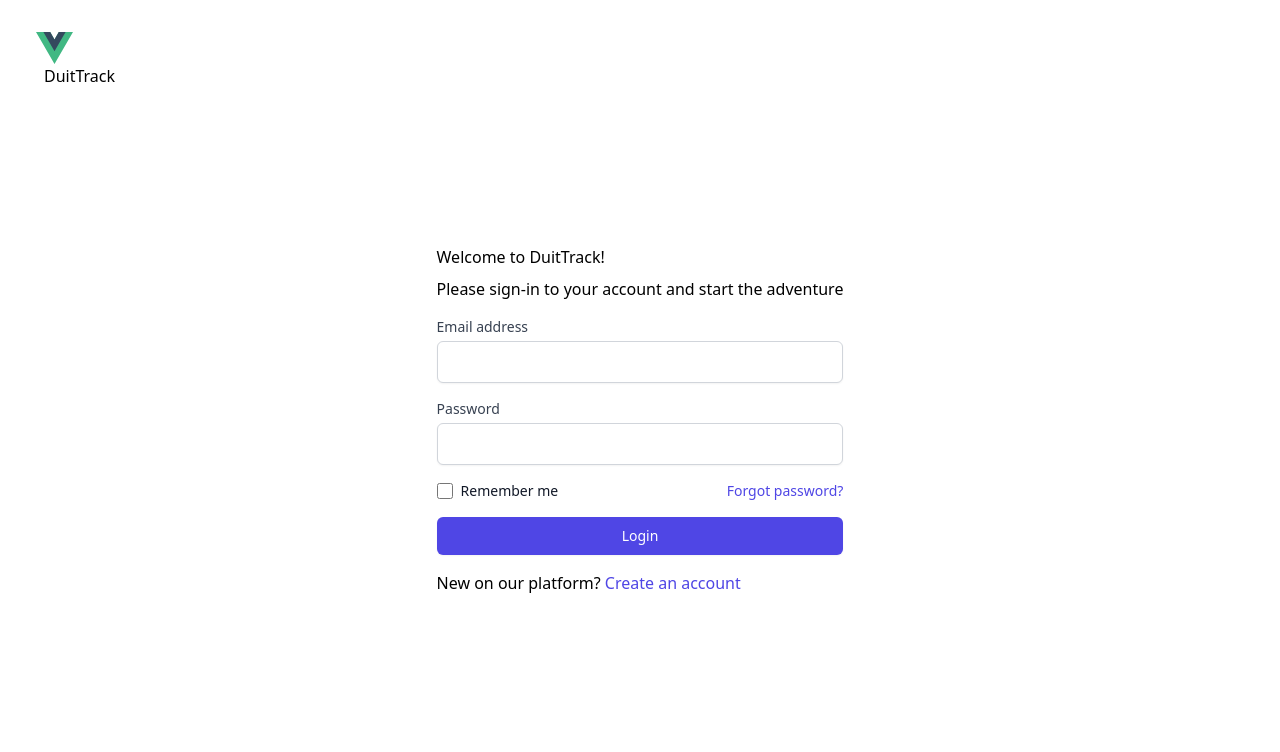
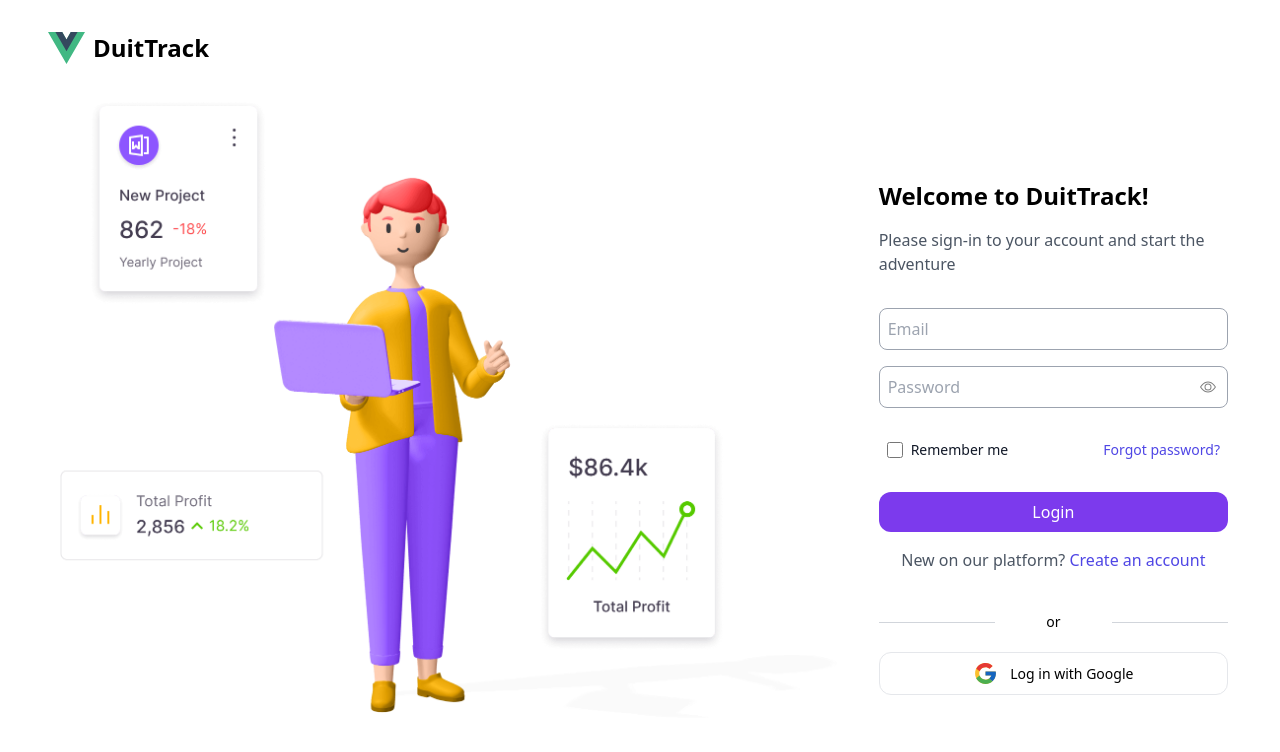
Before and after one commit to AnalyticsWithJeff/duittrack, a Vue app in the folder duit-track/: page /login in a window 1280 px wide. Shown: the top 752 px of the page. Built offline with nearby package versions, Linux system fonts and the light colour scheme.

Commit message:
login design done

```diff
--- a/duit-track/src/views/HomeView.vue
+++ b/duit-track/src/views/HomeView.vue
@@ -1,6 +1,7 @@
 <script setup>
+
 </script>
 
 <template>
-  <h1>DuitTrack</h1>
+  <a href="/login">Login</a>
 </template>
--- a/duit-track/src/views/LoginView.vue
+++ b/duit-track/src/views/LoginView.vue
@@ -1,25 +1,105 @@
 <script setup>
     import logo from '@/assets/logo.svg'
+    import login from'@/assets/login.png'
 </script>
 
 <template>
-    <div class="mt-4 mx-10">
-        <div class="absolute inset-y-8 inset-x-9 space-x-2">
+    <div class="absolute inset-y-8 inset-x-12 max-h-fit">
+        <div class="flex space-x-2">
             <img class="h-8 w-auto" :src="logo" alt="DuitTrack" />
-            <h2 class="inline-block">DuitTrack</h2>
+            <h2 class="inline-block font-bold text-2xl">DuitTrack</h2>
         </div>
-        <div class="flex items-center justify-center min-h-svh">
-            <div class="my-auto">
+    </div>
+    <section class="flex items-center justify-center min-h-screen p-5">
+
+        <!-- Login Container -->
+        <div class="desktop:mt-10 flex max-w-screen items-center">
+
+            <!-- Image -->
+            <div class="laptop:block hidden w-2/3 py-10 pl-10">
+                <img class="max-h-screen" :src="login" alt="Login" />
+            </div>
+
+            <!-- Form -->
+            <div class="laptop:w-1/3 px-8">
+                <h2 class="font-semibold text-2xl">Welcome to DuitTrack!</h2>
+                <p class="mt-4 text-gray-600 font-normal">Please sign-in to your account and start the adventure</p>
+
+                <form action="" class="flex flex-col gap-4">
+                    <input class="p-2 mt-8 border border-gray-400 rounded-lg"
+                    type="text"
+                    name="email"
+                    placeholder="Email">
+                    <div class="relative">
+                        <input class="p-2 border border-gray-400 rounded-lg w-full"
+                        type="password"
+                        name="password"
+                        placeholder="Password">
+                        <svg
+                        xmlns="http://www.w3.org/2000/svg"
+                        width="16" height="16"
+                        fill="gray"
+                        class="bi bi-eye absolute top-1/2 right-3 -translate-y-1/2" viewBox="0 0 16 16">
+                            <path d="M16 8s-3-5.5-8-5.5S0 8 0 8s3 5.5 8 5.5S16 8 16 8M1.173 8a13 13 0 0 1 1.66-2.043C4.12 4.668 5.88 3.5 8 3.5s3.879 1.168 5.168 2.457A13 13 0 0 1 14.828 8q-.086.13-.195.288c-.335.48-.83 1.12-1.465 1.755C11.879 11.332 10.119 12.5 8 12.5s-3.879-1.168-5.168-2.457A13 13 0 0 1 1.172 8z"/>
+                            <path d="M8 5.5a2.5 2.5 0 1 0 0 5 2.5 2.5 0 0 0 0-5M4.5 8a3.5 3.5 0 1 1 7 0 3.5 3.5 0 0 1-7 0"/>
+                        </svg>
+                    </div>
+                    <div class="my-4 flex justify-between items-center mx-2">
+                        <div class="flex items-center">
+                            <input id="remember-me" type="checkbox" v-model="rememberMe"
+                            class="h-4 w-4 text-indigo-600 focus:ring-indigo-500 border-4 border-gray-300 rounded-2xl">
+                            <label for="remember-me" class="ml-2 block text-sm text-gray-900">Remember me</label>
+                        </div>
+                        <div class="text-sm">
+                            <a href="#" class="font-medium text-indigo-600 hover:text-indigo-500">Forgot password?</a>
+                        </div>
+                    </div>
+                    <button class="bg-violet-600 rounded-xl text-white py-2">Login</button>
+                </form>
+                <div class="mt-4 flex justify-center">
+                    <p class="text-gray-600 font-normal">
+                        New on our platform?
+                        <a class="text-indigo-600" href="/">Create an account</a>
+                    </p>
+                </div>
+                <!-- Divider -->
+                <div class="mt-10 grid grid-cols-3 items-center">
+                    <hr class="border-gray-300">
+                    <p class="text-center text-sm">or</p>
+                    <hr class="border-gray-300">
+                </div>
+                <button class="bg-white border py-2 w-full rounded-xl mt-5 flex justify-center items-center text-sm">
+                    <svg class="mr-3" xmlns="http://www.w3.org/2000/svg" x="0px" y="0px" width="25" viewBox="0 0 48 48">
+                        <path fill="#fbc02d"
+                            d="M43.611,20.083H42V20H24v8h11.303c-1.649,4.657-6.08,8-11.303,8c-6.627,0-12-5.373-12-12
+                            s5.373-12,12-12c3.059,0,5.842,1.154,7.961,3.039l5.657-5.657C34.046,6.053,29.268,4,24,4C12.955,4,4,12.955,4,24s8.955,20,20,20
+                            s20-8.955,20-20C44,22.659,43.862,21.35,43.611,20.083z">
+                        </path>
+                        <path fill="#e53935" d="M6.306,14.691l6.571,4.819C14.655,15.108,18.961,12,24,12c3.059,0,5.842,1.154,7.961,3.039
+                            l5.657-5.657C34.046,6.053,29.268,4,24,4C16.318,4,9.656,8.337,6.306,14.691z">
+                        </path>
+                        <path fill="#4caf50" d="M24,44c5.166,0,9.86-1.977,13.409-5.192l-6.19-5.238C29.211,35.091,26.715,36,24,36
+                            c-5.202,0-9.619-3.317-11.283-7.946l-6.522,5.025C9.505,39.556,16.227,44,24,44z"></path><path fill="#1565c0"
+                            d="M43.611,20.083L43.595,20L42,20H24v8h11.303c-0.792,2.237-2.231,4.166-4.087,5.571
+                            c0.001-0.001,0.002-0.001,0.003-0.002l6.19,5.238C36.971,39.205,44,34,44,24C44,22.659,43.862,21.35,43.611,20.083z">
+                        </path>
+                    </svg>
+                    Log in with Google
+                </button>
+            </div>
+        </div>
+        <!-- <div class="my-auto">
             <h2 class="py-2">Welcome to DuitTrack!</h2>
             <p>Please sign-in to your account and start the adventure</p>
+
             <form @submit.prevent="handleLogin">
                 <div class="my-4">
                     <label for="email" class="block text-sm font-medium text-gray-700">Email address</label>
-                        <input type="email" id="email" v-model="email" required class="mt-1 block w-full px-3 py-2 border border-gray-300 rounded-md shadow-sm focus:outline-none focus:ring-indigo-500 focus:border-indigo-500 sm:text-sm">
+                    <input placeholder="Email" type="email" id="email" v-model="email" required class="mt-1 block w-full px-3 py-2 border border-gray-300 rounded-md shadow-sm focus:outline-none focus:ring-indigo-500 focus:border-indigo-500 sm:text-sm">
                 </div>
                 <div class="my-4">
                     <label for="password" class="block text-sm font-medium text-gray-700">Password</label>
-                        <input type="password" id="password" v-model="password" required class="mt-1 block w-full px-3 py-2 border border-gray-300 rounded-md shadow-sm focus:outline-none focus:ring-indigo-500 focus:border-indigo-500 sm:text-sm">
+                    <input placeholder="Password" type="password" id="password" v-model="password" required class="mt-1 block w-full px-3 py-2 border border-gray-300 rounded-md shadow-sm focus:outline-none focus:ring-indigo-500 focus:border-indigo-500 sm:text-sm">
                 </div>
                 <div class="my-4 flex justify-between items-center">
                     <div class="flex items-center">
@@ -40,7 +120,6 @@
                 New on our platform?
                 <a class="text-indigo-600" href="/">Create an account</a>
             </p>
-            </div>
-        </div>
-    </div>
+        </div> -->
+    </section>
 </template>
```
Also changed, not shown: duit-track/src/assets/login.png (added). Lines whose indentation alone changed are shown as unchanged.
